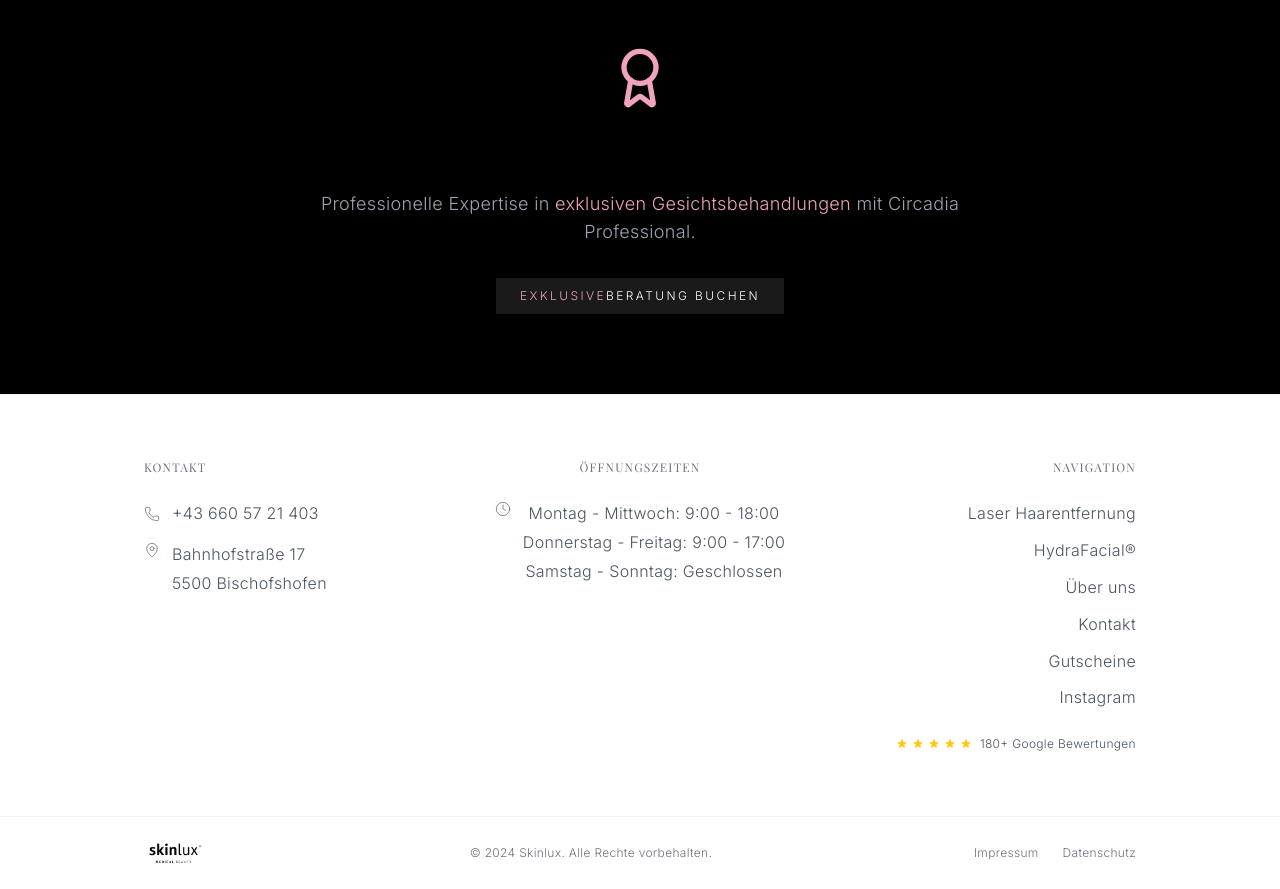
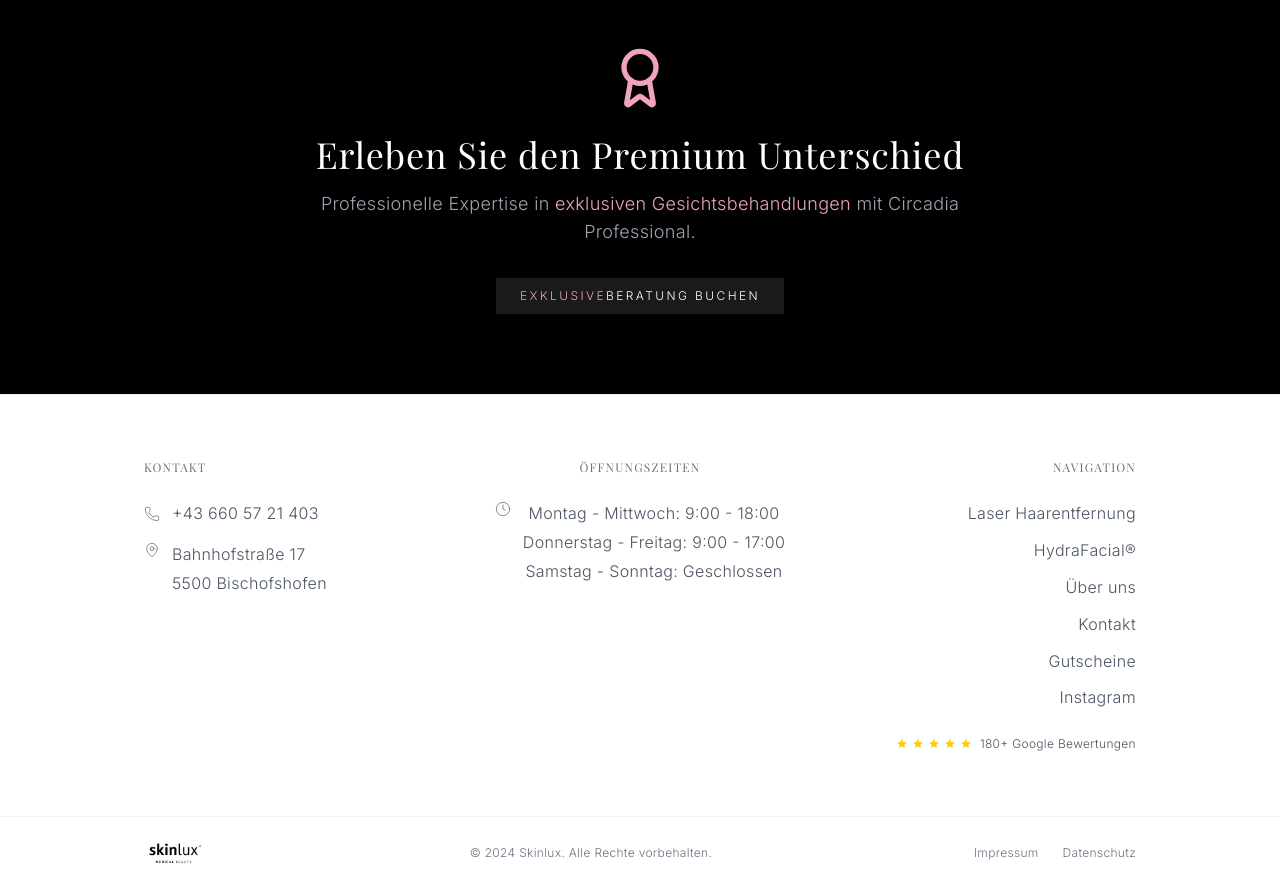
Before and after one commit to ElikciOlcay/skinlux-pottendorf, a Next.js app: page /behandlungen/signature-facials in a window 1280 px wide. Shown: the part 3800-4689 px from the top of the page. Built offline with nearby package versions, Linux system fonts and the light colour scheme.

Commit message:
fix: Text 'Erleben Sie den Premium Unterschied' explizit weiß gemacht
- Hinzufügung der text-white Klasse für bessere Sichtbarkeit
- Text ist jetzt heller/weißer auf der schwarzen CTA-Sektion

```diff
--- a/app/behandlungen/signature-facials/page.tsx
+++ b/app/behandlungen/signature-facials/page.tsx
@@ -521,7 +521,7 @@
                         transition={{ duration: 0.8 }}
                     >
                         <Award className="w-16 h-16 mx-auto mb-6" style={{ color: 'var(--color-secondary)' }} />
-                        <h2 className="text-3xl md:text-4xl font-light mb-4">
+                        <h2 className="text-3xl md:text-4xl font-light mb-4 text-white">
                             Erleben Sie den Premium Unterschied
                         </h2>
                         <p className="text-lg font-light text-gray-400 mb-8 max-w-2xl mx-auto">
```
